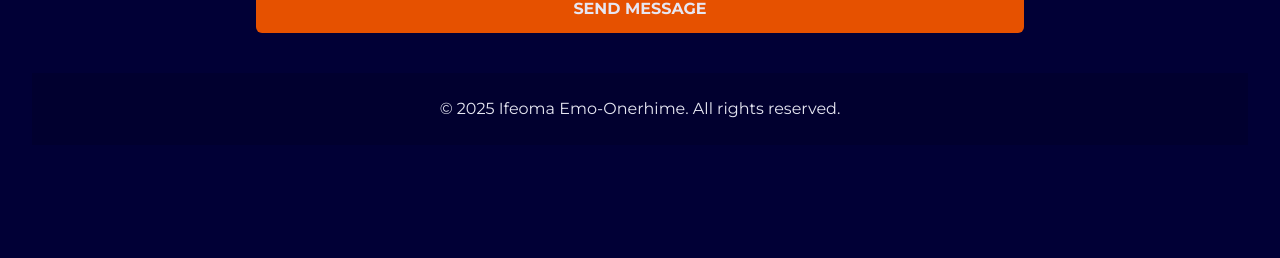
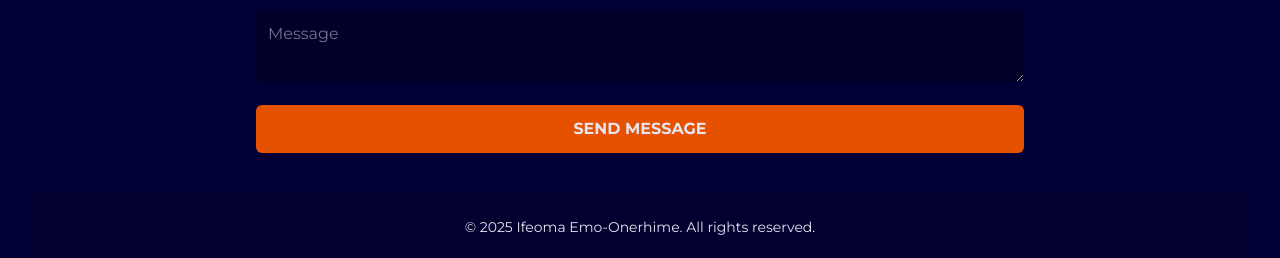
Before and after one commit to eonerhime/scriptwriter, a Next.js app: page / in a window 1280 px wide. Shown: the part 3633-3891 px from the top of the page. Before the commit the page ends 3778 px from the top, so only its background shows below. Built offline with nearby package versions, Linux system fonts and the light colour scheme.

Commit message:
Added space breaks and resized the footer text

```diff
--- a/src/components/Footer.js
+++ b/src/components/Footer.js
@@ -1,6 +1,6 @@
 function Footer() {
   return (
-    <footer className="w-full py-6 text-center bg-primary-600 mt-auto">
+    <footer className="w-full py-6 text-sm text-center bg-primary-600 mt-auto">
       <p>
         &copy; {new Date().getFullYear()} Ifeoma Emo-Onerhime. All rights
         reserved.
--- a/src/components/HomeContent.js
+++ b/src/components/HomeContent.js
@@ -212,11 +212,18 @@ export default function HomeContent({ profileImage }) {
               well-structured scripts that captivate audiences and bring ideas
               to the screen.
               <br />
-              ✨ What I Offer: <br />
-              🎬 Screenwriting – From concept to polished script. <br />
+              <br />
+              ✨ What I Offer:
+              <br />
+              <br />
+              🎬 Screenwriting – From concept to polished script.
+              <br />
+              <br />
               📝 Dialogue Perfection – Authentic and impactful conversations.{" "}
               <br />
+              <br />
               🎭 Character Development – Creating memorable, dynamic characters.{" "}
+              <br />
               <br />
               📖 Story Structuring – Ensuring strong narratives with compelling
               arcs. Ready to transform your vision into a masterpiece?
```
